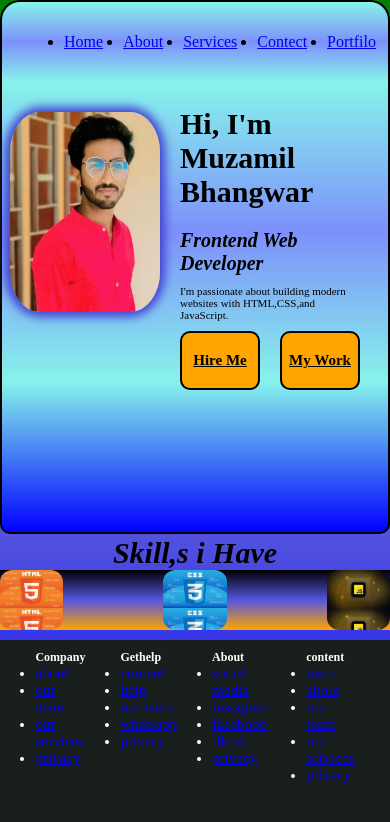
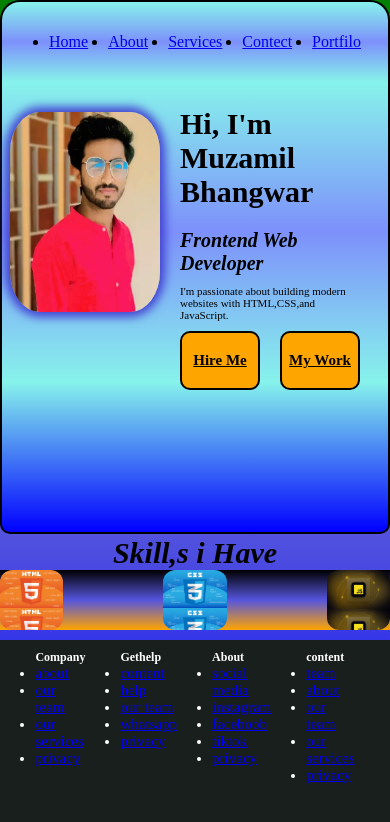
Before and after one commit to muzamilbaloch56/muzamil-s-file, a plain HTML site: page index.html in a window 390 px wide. Drawn offline with Linux system fonts and the light colour scheme.

Commit message:
Update style.css
some changes in css

```diff
--- a/style.css
+++ b/style.css
@@ -223,7 +223,7 @@ h4{
 @media screen and (max-width:500px){
 .inner-navbar{
   gap: 20PX;
-  padding-left: 50PX;
+  padding-left: 20PX;
 }
   .buttons{
     width: 250PX;
```
